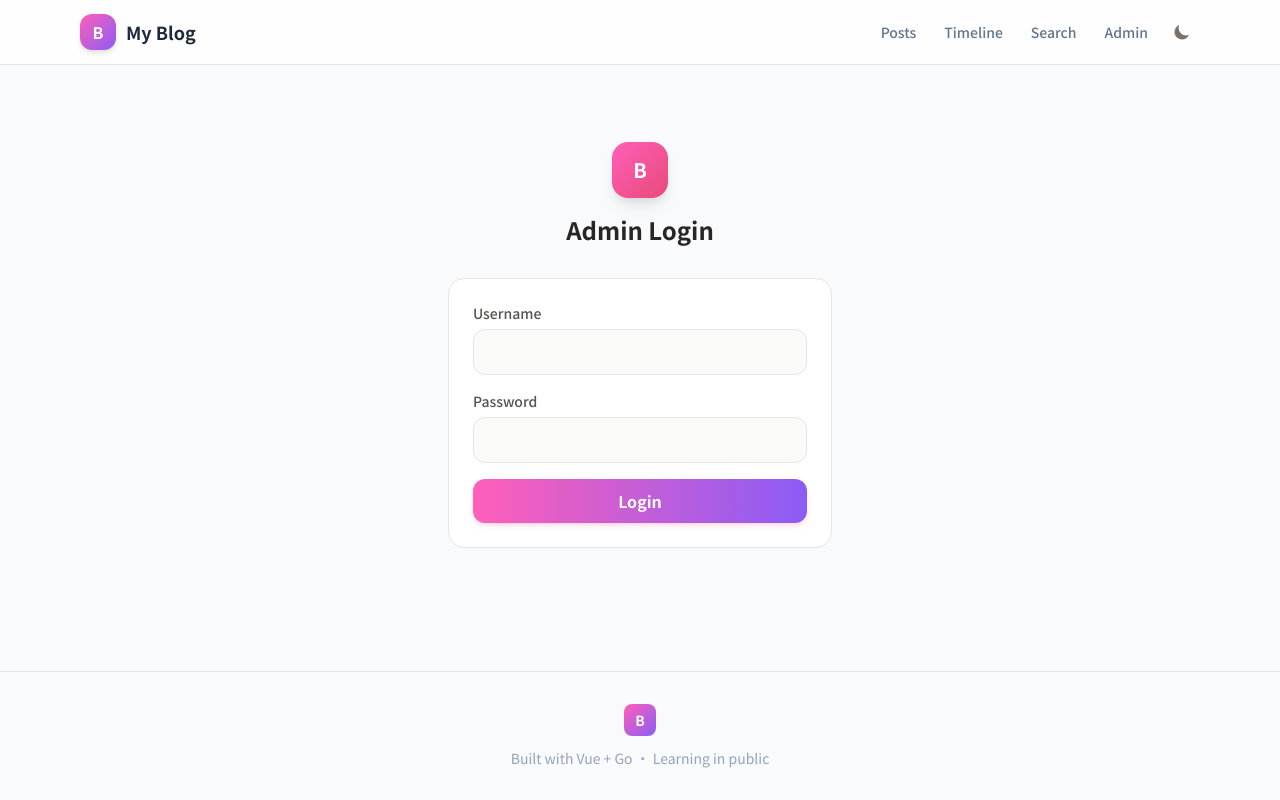
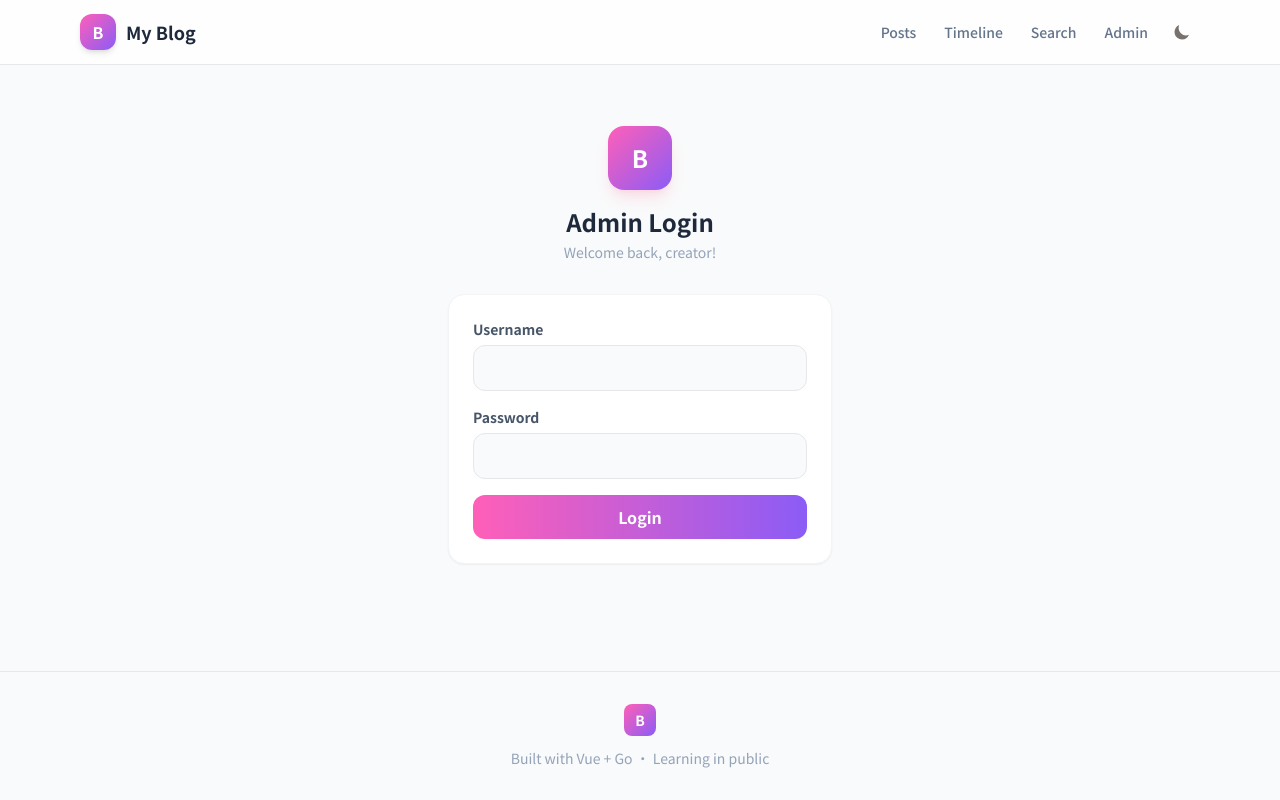
Before and after one commit to myh-diy/blog2, a Vue app in the folder frontend/: page /login in a window 1280 px wide. Built offline with nearby package versions, Linux system fonts and the light colour scheme.

Commit message:
feat(ui): redesign login page with pink-purple card

```diff
--- a/frontend/src/views/LoginView.vue
+++ b/frontend/src/views/LoginView.vue
@@ -2,6 +2,8 @@
 import { ref } from 'vue'
 import { useRouter } from 'vue-router'
 import { useAuthStore } from '../stores/auth'
+import GradientButton from '../components/GradientButton.vue'
+
 const router = useRouter()
 const auth = useAuthStore()
 const username = ref('')
@@ -19,22 +21,24 @@ async function handleLogin() {
   <div class="min-h-[60vh] flex items-center justify-center">
     <div class="w-full max-w-sm">
       <div class="text-center mb-8">
-        <div class="w-14 h-14 rounded-2xl bg-gradient-to-br from-brand-400 to-brand-600 dark:from-pop-400 dark:to-pop-600 flex items-center justify-center text-white font-black text-xl shadow-lg mx-auto mb-4">B</div>
-        <h1 class="text-2xl font-bold text-warm-800 dark:text-warm-100">Admin Login</h1>
+        <div class="w-16 h-16 rounded-2xl bg-gradient-to-br from-brand-400 to-accent-500 flex items-center justify-center text-white font-black text-2xl shadow-lg shadow-brand-500/20 mx-auto mb-4">B</div>
+        <h1 class="text-2xl font-black text-slate-800 dark:text-slate-100">Admin Login</h1>
+        <p class="text-sm text-slate-400 dark:text-slate-500 mt-1">Welcome back, creator!</p>
       </div>
-      <form @submit.prevent="handleLogin" class="space-y-4 bg-white dark:bg-white/5 p-6 rounded-2xl border border-warm-200 dark:border-white/5">
+
+      <form @submit.prevent="handleLogin" class="space-y-4 bg-white dark:bg-slate-900 p-6 rounded-2xl border border-gray-100 dark:border-white/5 shadow-sm">
         <div>
-          <label class="block text-sm font-medium text-warm-600 dark:text-warm-300 mb-1.5">Username</label>
+          <label class="block text-sm font-semibold text-slate-600 dark:text-slate-300 mb-1.5">Username</label>
           <input v-model="username" autocomplete="username"
-            class="w-full px-4 py-2.5 bg-warm-50 dark:bg-white/5 border border-warm-200 dark:border-white/10 rounded-xl text-warm-800 dark:text-warm-100 placeholder-warm-400 focus:outline-none focus:ring-2 focus:ring-brand-500/30 dark:focus:ring-pop-500/30 focus:border-brand-500 dark:focus:border-pop-500 transition-all" />
+            class="w-full px-4 py-2.5 bg-gray-50 dark:bg-slate-800 border border-gray-200 dark:border-white/10 rounded-xl text-slate-800 dark:text-slate-100 placeholder-slate-400 focus:outline-none focus:ring-2 focus:ring-brand-500/30 focus:border-brand-500 transition-all" />
         </div>
         <div>
-          <label class="block text-sm font-medium text-warm-600 dark:text-warm-300 mb-1.5">Password</label>
+          <label class="block text-sm font-semibold text-slate-600 dark:text-slate-300 mb-1.5">Password</label>
           <input v-model="password" type="password" autocomplete="current-password"
-            class="w-full px-4 py-2.5 bg-warm-50 dark:bg-white/5 border border-warm-200 dark:border-white/10 rounded-xl text-warm-800 dark:text-warm-100 placeholder-warm-400 focus:outline-none focus:ring-2 focus:ring-brand-500/30 dark:focus:ring-pop-500/30 focus:border-brand-500 dark:focus:border-pop-500 transition-all" />
+            class="w-full px-4 py-2.5 bg-gray-50 dark:bg-slate-800 border border-gray-200 dark:border-white/10 rounded-xl text-slate-800 dark:text-slate-100 placeholder-slate-400 focus:outline-none focus:ring-2 focus:ring-brand-500/30 focus:border-brand-500 transition-all" />
         </div>
         <p v-if="error" class="text-sm text-red-500 font-medium">{{ error }}</p>
-        <button type="submit" class="btn-primary w-full py-2.5">Login</button>
+        <GradientButton type="submit" class="w-full">Login</GradientButton>
       </form>
     </div>
   </div>
```
